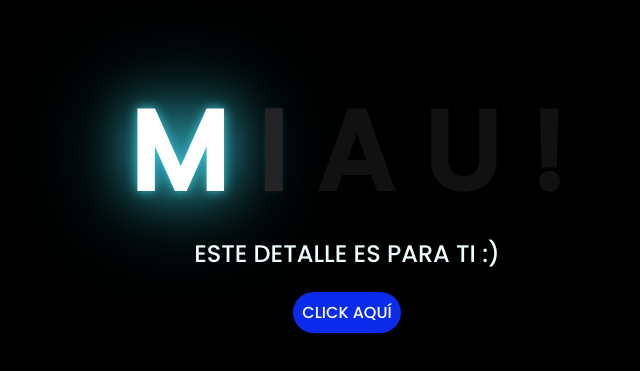
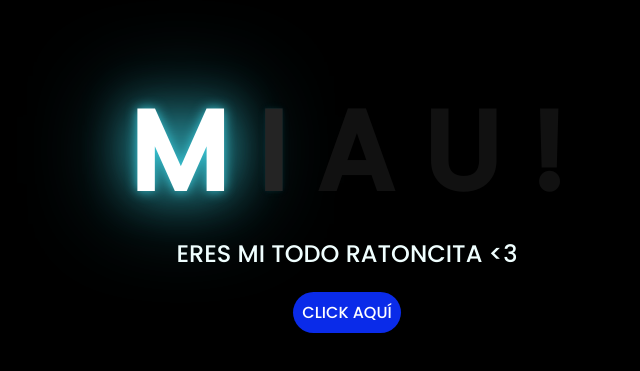
Before and after one commit to juarezrildo/miau, a plain HTML site: page index.html in a window 1280 px wide. Shown: the part 135-506 px from the top of the page, without its empty margins (301-941 px from the left). Drawn offline with Linux system fonts and the light colour scheme.

Commit message:
Actualizar index.html

```diff
--- a/index.html
+++ b/index.html
@@ -19,7 +19,7 @@
         <span>!</span>
     </div>
     <div class="description">
-        <span>ESTE DETALLE ES PARA TI :)</span>
+        <span>ERES MI TODO RATONCITA <3</span>
     </div>
     <div class="button">
         <button class="botones">
```
